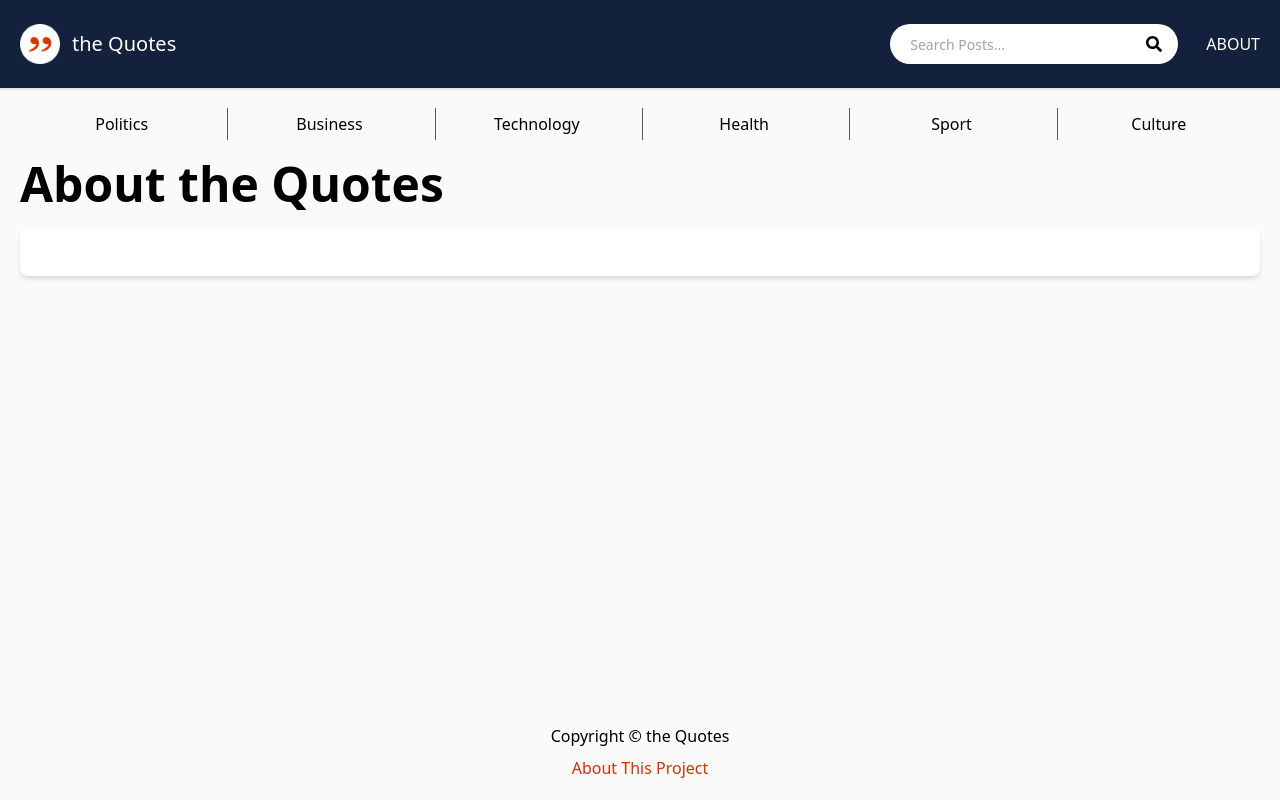
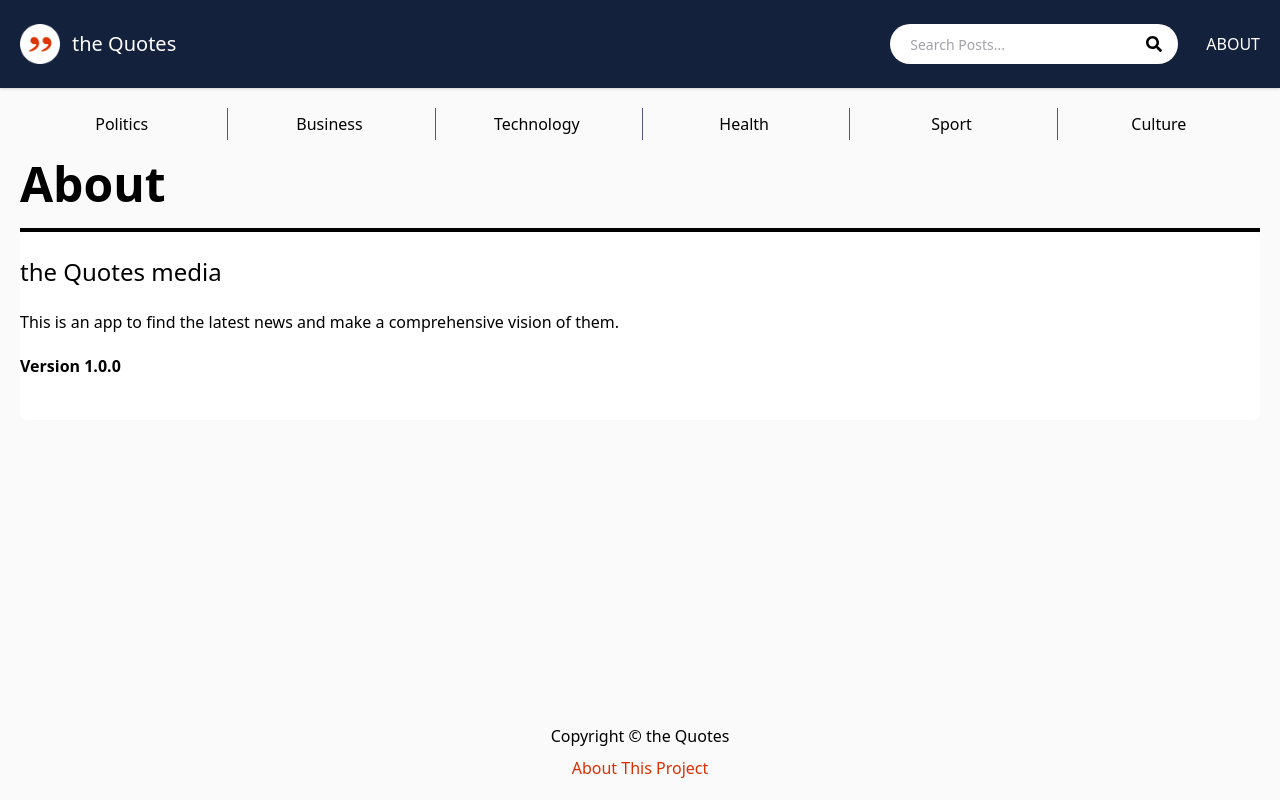
Before and after one commit to mielenyvin/the_quotes_frontend, a Next.js app: page /about in a window 1280 px wide. Built offline with nearby package versions, Linux system fonts and the light colour scheme.

Commit message:
small design changes

```diff
--- a/pages/about.js
+++ b/pages/about.js
@@ -3,11 +3,19 @@ import Layout from '@/components/Layout'
 export default function AboutPage() {
     return (
         <Layout title='About the Quotes'>
-            <h1 className='text-5xl pb-5 font-bold'>About the Quotes</h1>
+            <h1 className='text-5xl border-b-4 pb-5 font-bold'>About</h1>
 
-            <div className='bg-white shadow-md p-5 rounded-lg py-6 '>
+            <div className='bg-white  rounded-lg py-6 '>
+                <h3 className='text-2xl mb-5'>
+                    the Quotes media
+                </h3>
+                <p className='mb-3'>
+                This is an app to find the latest news and make a comprehensive vision of them.</p>
 
+                <p>
 
+                    <span className='font-bold'>Version 1.0.0</span>
+                </p>
             </div>
 
 
```
